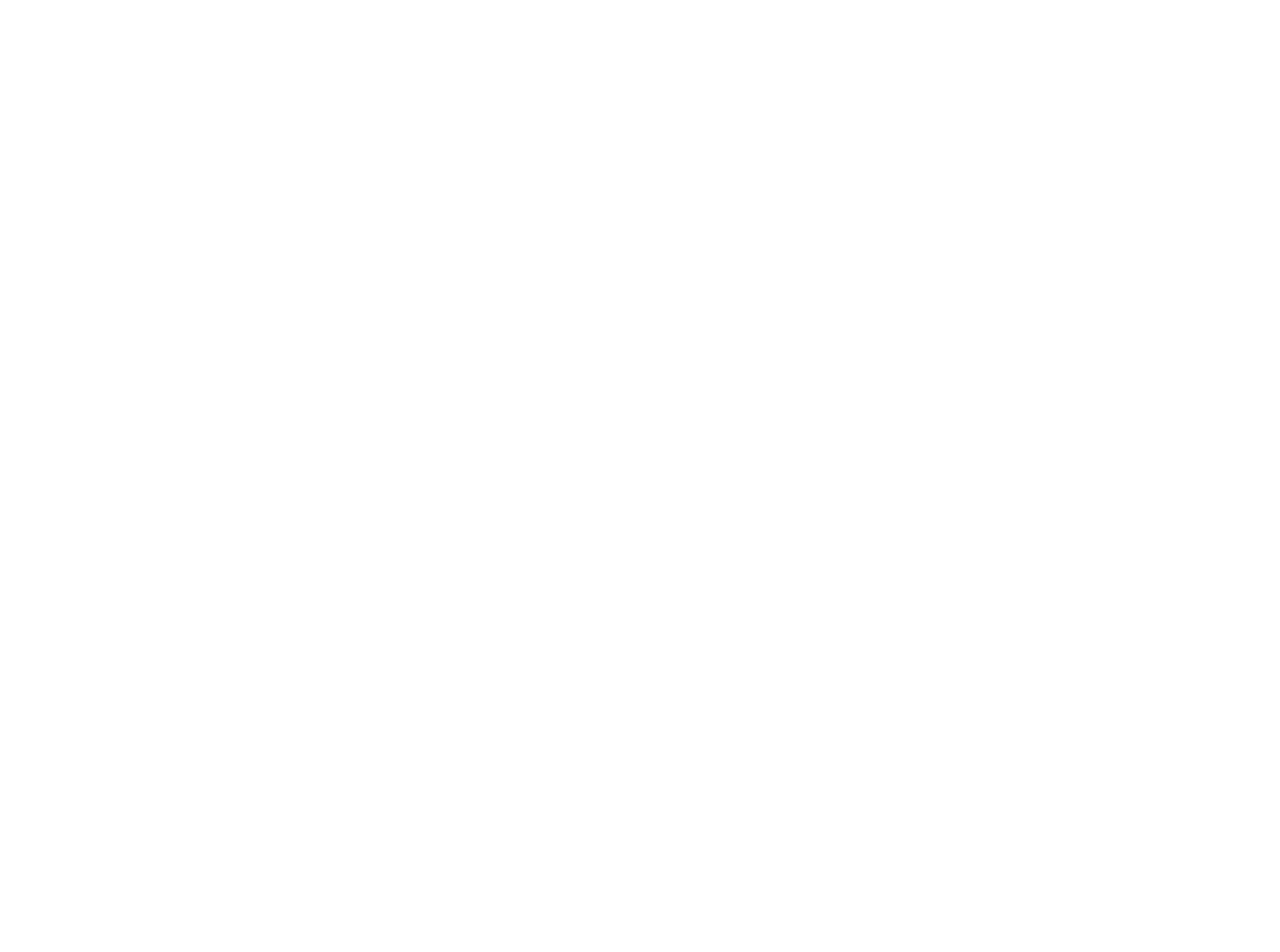
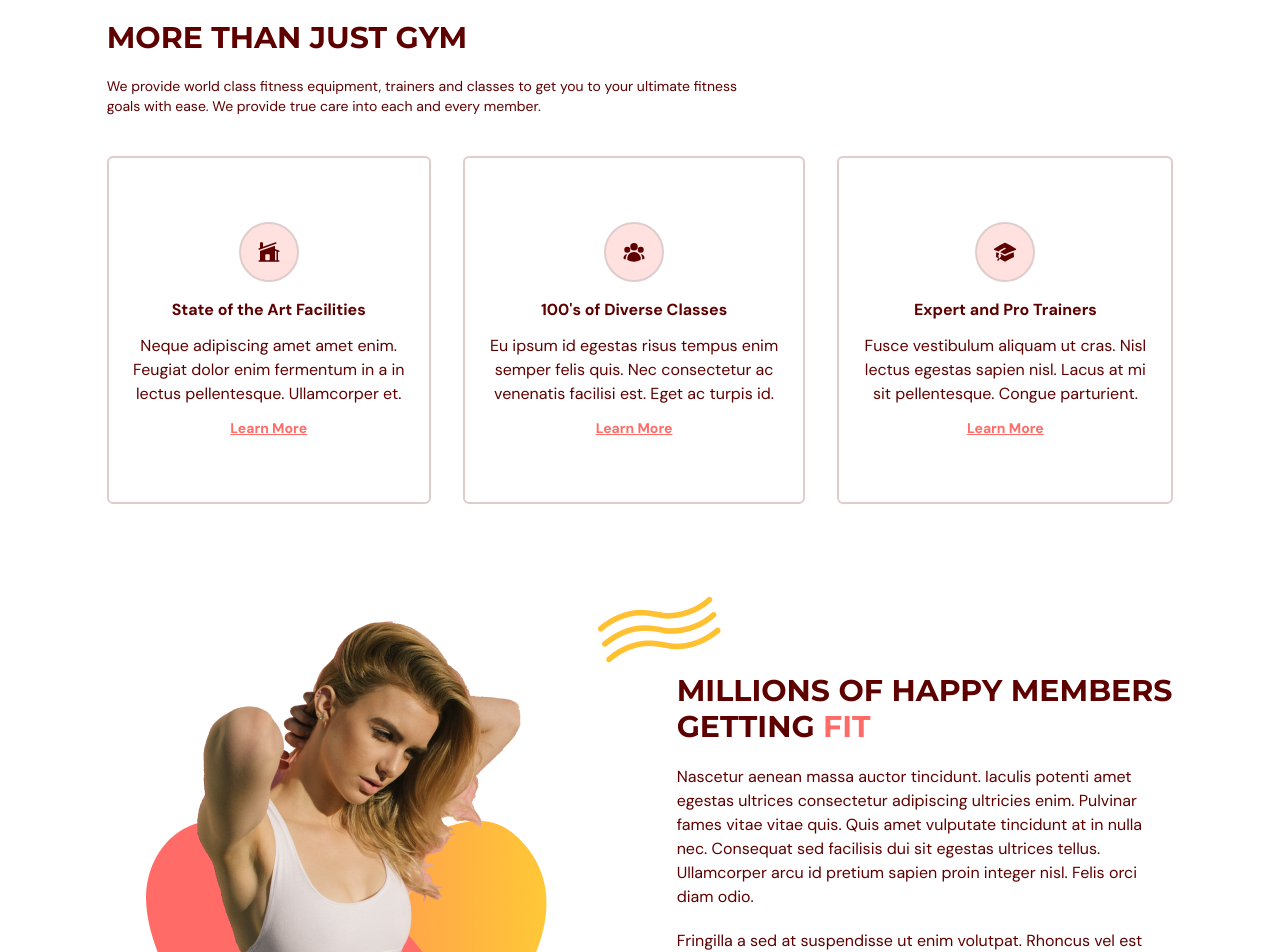
Before and after one commit to pranav-k-jha/gym-ts-react-app, a React (Vite) app: page / in a window 1280 px wide. Shown: the part 880-1832 px from the top of the page. Before the commit the page ends 1120 px from the top, so only its background shows below. Built offline with nearby package versions, Linux system fonts and the light colour scheme.

Commit message:
completed benefits section

```diff
--- a/src/App.tsx
+++ b/src/App.tsx
@@ -1,5 +1,6 @@
 import Navbar from "@/scenes/navbar";
 import Home from "@/scenes/home";
+import Benefits from "@/scenes/benefits";
 import { useEffect, useState } from "react";
 import { SelectedPage } from "@/shared/types";
 
@@ -28,6 +29,7 @@
         setSelectedPage={setSelectedPage}
       />
       <Home setSelectedPage={setSelectedPage} />
+      <Benefits setSelectedPage={setSelectedPage} />
     </div>
   );
 };
--- /dev/null
+++ b/src/scenes/benefits/Benefit.tsx
@@ -0,0 +1,41 @@
+import { SelectedPage } from "@/shared/types";
+import { motion } from "framer-motion";
+import AnchorLink from "react-anchor-link-smooth-scroll";
+
+const childVariant = {
+  hidden: { opacity: 0, scale: 0.9 },
+  visible: { opacity: 1, scale: 1 },
+};
+type Props = {
+  icon: JSX.Element;
+  title: string;
+  description: string;
+  setSelectedPage: (value: SelectedPage) => void;
+};
+
+const Benefits = ({ icon, title, description, setSelectedPage }: Props) => {
+  return (
+    <motion.div
+      className="mt-5 rounded-md border-2 border-gray-100 px-5 py-16 text-center"
+      variants={childVariant}
+    >
+      <div className="mb-4 flex justify-center">
+        <div className="rounded-full border-2 border-gray-100 bg-primary-100 p-4">
+          {icon}
+        </div>
+      </div>
+
+      <h4 className="font-bold">{title}</h4>
+      <p className="my-3">{description}</p>
+      <AnchorLink
+        className="text-sm font-bold text-primary-500 underline hover:text-secondary-500"
+        onClick={() => setSelectedPage(SelectedPage.ContactUs)}
+        href={`#${SelectedPage.ContactUs}`}
+      >
+        <p>Learn More</p>
+      </AnchorLink>
+    </motion.div>
+  );
+};
+
+export default Benefits;
--- /dev/null
+++ b/src/scenes/benefits/index.tsx
@@ -0,0 +1,162 @@
+import HText from "@/shared/HText";
+import { BenefitType, SelectedPage } from "@/shared/types";
+import {
+  HomeModernIcon,
+  UserGroupIcon,
+  AcademicCapIcon,
+} from "@heroicons/react/24/solid";
+import { motion } from "framer-motion";
+import Benefit from "./Benefit";
+import ActionButton from "@/shared/ActionButton";
+import BenefitsPageGraphic from "@/assets/BenefitsPageGraphic.png";
+
+const benefits: Array<BenefitType> = [
+  {
+    icon: <HomeModernIcon className="h-6 w-6" />,
+    title: "State of the Art Facilities",
+    description:
+      "Neque adipiscing amet amet enim. Feugiat dolor enim fermentum in a in lectus pellentesque. Ullamcorper et.",
+  },
+  {
+    icon: <UserGroupIcon className="h-6 w-6" />,
+    title: "100's of Diverse Classes",
+    description:
+      "Eu ipsum id egestas risus tempus enim semper felis quis. Nec consectetur ac venenatis facilisi est. Eget ac turpis id.",
+  },
+  {
+    icon: <AcademicCapIcon className="h-6 w-6" />,
+    title: "Expert and Pro Trainers",
+    description:
+      "Fusce vestibulum aliquam ut cras. Nisl lectus egestas sapien nisl. Lacus at mi sit pellentesque. Congue parturient.",
+  },
+];
+
+const container = {
+  hidden: {},
+  visible: {
+    transition: { staggerChildren: 0.2 },
+  },
+};
+
+type Props = {
+  setSelectedPage: (value: SelectedPage) => void;
+};
+
+const Benefits = ({ setSelectedPage }: Props) => {
+  return (
+    <section id="benefits" className="mx-auto min-h-full w-5/6 py-20">
+      <motion.div
+        onViewportEnter={() => setSelectedPage(SelectedPage.Benefits)}
+      >
+        {/* HEADER */}
+        <motion.div
+          className="md:my-5 md:w-3/5"
+          initial="hidden"
+          whileInView="visible"
+          viewport={{ once: true, amount: 0.5 }}
+          transition={{ duration: 0.5 }}
+          variants={{
+            hidden: { opacity: 0, x: -50 },
+            visible: { opacity: 1, x: 0 },
+          }}
+        >
+          <HText>MORE THAN JUST GYM</HText>
+          <p className="my-5 text-sm">
+            We provide world class fitness equipment, trainers and classes to
+            get you to your ultimate fitness goals with ease. We provide true
+            care into each and every member.
+          </p>
+        </motion.div>
+
+        {/* BENEFITS */}
+        <motion.div
+          className="md:flex items-center justify-between gap-8"
+          initial="hidden"
+          whileInView="visible"
+          viewport={{ once: true, amount: 0.5 }}
+          variants={container}
+        >
+          {benefits.map((benefit: BenefitType) => (
+            <Benefit
+              key={benefit.title}
+              icon={benefit.icon}
+              title={benefit.title}
+              description={benefit.description}
+              setSelectedPage={setSelectedPage}
+            />
+          ))}
+        </motion.div>
+        {/* GRAPHICS AND DESCRIPTION */}
+        <div className="mt-16 items-center justify-between gap-20 md:mt-28 md:flex">
+          {/* GRAPHIC */}
+          <img
+            className="mx-auto"
+            src={BenefitsPageGraphic}
+            alt="benefits-page-graphic"
+          />
+          {/* DESCRIPTION */}
+          <div>
+            {/* TITLE */}
+            <div className="relative">
+              <div className="before:absolute before:-top-20 before:-left-20 before:z-[-1] before:content-abstractwaves">
+                <motion.div
+                  initial="hidden"
+                  whileInView="visible"
+                  viewport={{ once: true, amount: 0.5 }}
+                  transition={{ duration: 0.5 }}
+                  variants={{
+                    hidden: { opacity: 0, x: 50 },
+                    visible: { opacity: 1, x: 0 },
+                  }}
+                >
+                  <HText>
+                    MILLIONS OF HAPPY MEMBERS GETTING{" "}
+                    <span className="text-primary-500">FIT</span>
+                  </HText>
+                </motion.div>
+              </div>
+            </div>
+
+            {/* DESCRIPTION */}
+            <motion.div
+              initial="hidden"
+              whileInView="visible"
+              viewport={{ once: true, amount: 0.5 }}
+              transition={{delay:0.2, duration: 0.5 }}
+              variants={{
+                hidden: { opacity: 0, x: 50 },
+                visible: { opacity: 1, x: 0 },
+              }}
+            >
+              <p className="my-5">
+                Nascetur aenean massa auctor tincidunt. Iaculis potenti amet
+                egestas ultrices consectetur adipiscing ultricies enim. Pulvinar
+                fames vitae vitae quis. Quis amet vulputate tincidunt at in
+                nulla nec. Consequat sed facilisis dui sit egestas ultrices
+                tellus. Ullamcorper arcu id pretium sapien proin integer nisl.
+                Felis orci diam odio.
+              </p>
+              <p className="mb-5">
+                Fringilla a sed at suspendisse ut enim volutpat. Rhoncus vel est
+                tellus quam porttitor. Mauris velit euismod elementum arcu neque
+                facilisi. Amet semper tortor facilisis metus nibh. Rhoncus sit
+                enim mattis odio in risus nunc.
+              </p>
+            </motion.div>
+
+            {/* BUTTON */}
+            <div className="relative mt-16">
+              <div className="before:absolute before:-bottom-20 before:right-40 before:z-[-1] before:content-sparkles">
+                <ActionButton setSelectedPage={setSelectedPage}>
+                  Join Now
+                </ActionButton>
+              </div>
+            </div>
+          </div>
+        </div>
+      </motion.div>
+    </section>
+  );
+};
+
+export default Benefits;
--- a/src/scenes/home/index.tsx
+++ b/src/scenes/home/index.tsx
@@ -19,7 +19,8 @@
   return (
     <section id="home" className="gap-16 bg-gray-20 py-10 md:h-full md:pb-0">
       {/* IMAGE AND MAIN HEADER */}
-      <motion.div className="md:flex mx-auto w-5/6 items-center justify-center h-5/6"
+      <motion.div
+        className="md:flex mx-auto w-5/6 items-center justify-center h-5/6"
         onViewportEnter={() => setSelectedPage(SelectedPage.Home)}
       >
         {/* MAIN HEADER */}
@@ -48,7 +49,8 @@
             </p>
           </motion.div>
           {/* ACTIONS */}
-          <motion.div className="mt-8 flex items-center gap-8"
+          <motion.div
+            className="mt-8 flex items-center gap-8"
             initial="hidden"
             whileInView="visible"
             viewport={{ once: true, amount: 0.5 }}
--- /dev/null
+++ b/src/shared/HText.tsx
@@ -0,0 +1,13 @@
+import React from "react";
+
+type Props = {
+  children: React.ReactNode;
+};
+
+const HText = ({ children }: Props) => {
+  return (
+    <h1 className="basis-3/5 font-montserrat text-3xl font-bold">{children}</h1>
+  );
+};
+
+export default HText;
--- a/src/shared/types.ts
+++ b/src/shared/types.ts
@@ -1,6 +1,12 @@
 export enum SelectedPage {
-    Home= "home",
-    Benefits = "benefits",
-    OurClasses = "ourclasses",
-    ContactUs = "contactus",
-  }
+  Home = "home",
+  Benefits = "benefits",
+  OurClasses = "ourclasses",
+  ContactUs = "contactus",
+}
+
+export interface BenefitType {
+  icon: JSX.Element;
+  title: string;
+  description: string;
+}
```
Lines whose indentation alone changed are shown as unchanged.
